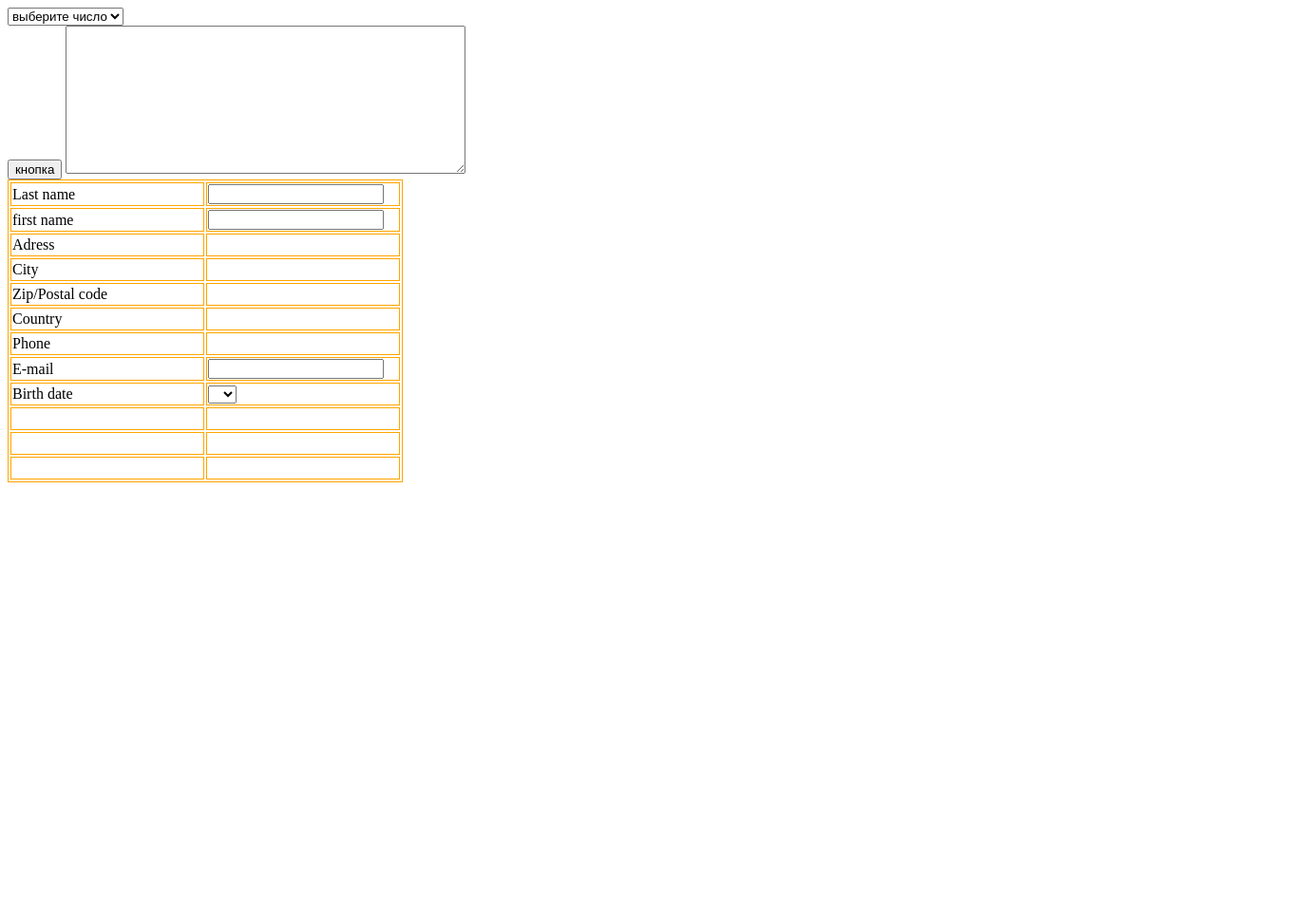
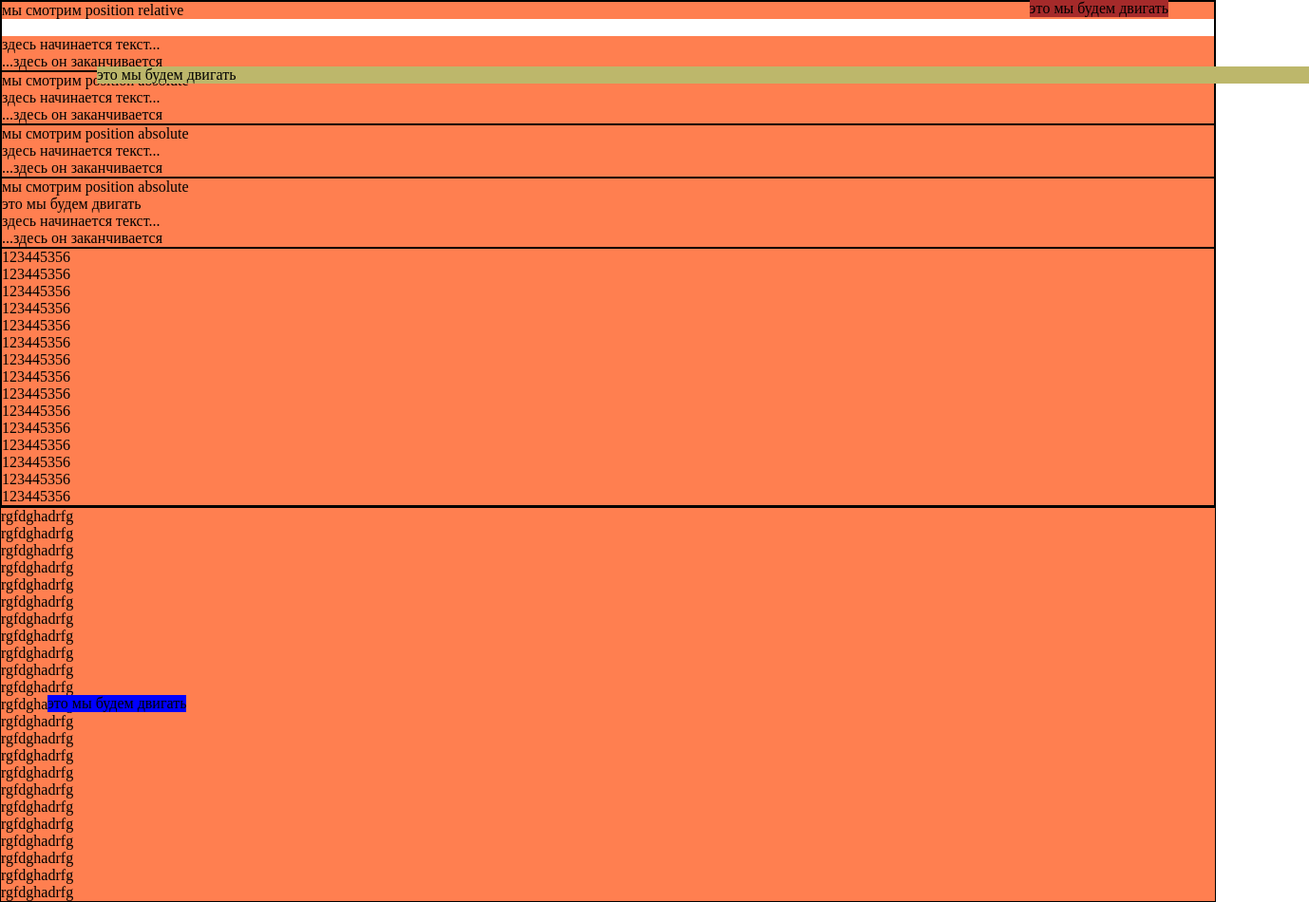
Before and after one commit to loly32/wb9, a plain HTML site: page index.html in a window 1280 px wide. Shown: the whole page at 95% size, 1378 px wide, since content can reach past the window. Before the commit the page ends 800 px from the top, so only its background shows below. Drawn offline with Linux system fonts and the light colour scheme.

Commit message:
positions

```diff
--- a/index.html
+++ b/index.html
@@ -4,276 +4,79 @@
     <meta charset="UTF-8">
     <meta http-equiv="X-UA-Compatible" content="IE=edge">
     <meta name="viewport" content="width=device-width, initial-scale=1.0">
-    <title>ппп</title>
+    <title>Document</title>
     <link rel="stylesheet" href="style.css">
 </head>
 <body>
-    <form>
-        <!-- <label for="ggg"> ввод </label>
-        <input type="text" name="ggg">
-        <br>
-        <input type="button" value="кнопка">
-        <br>
-        <input type="checkbox" name="checkbox">
-        <label for="checkbox"> нажми на меня </label>
-        <br>
-        <input type="file">
-        <br>
-        <input type="hidden">
-        <br>
-        <input type="image" src="tin.jpg">
-        <br>
-        <label for="password"> введите пароль </label>
-        <input type="password" name="password" >
-        <br>
-        <p>
-            <input type="radio" name="radio" value="radio.1" id="radio.1" >
-            <label for="radio.1"> radio.1 </label>
-            <br>
-            <input type="radio" name="radio" value="radio.2" id="radio.2" >
-            <label for="radio.2"> radio.2 </label>
-            <br>
-            <input type="radio" name="radio" value="radio.3" id="radio.3" >
-            <label for="radio.3">radio.3</label>
+    <div class="wrapper">
+        <div class="position-r">
+            <p>мы смотрим position relative</p>
+            <p id="position-r">этo мы будем двигать</p>
+            <p>здесь начинается текст...</p>
+            <p>...здесь он заканчивается</p>
+        </div>
 
+        <div class="position-a">
+            <p>мы смотрим position absolute</p>
+            <p id="position-a">этo мы будем двигать</p>
+            <p>здесь начинается текст...</p>
+            <p>...здесь он заканчивается</p>
+        </div>
+        <div class="position-f">
+            <p>мы смотрим position absolute</p>
+            <p id="position-f">этo мы будем двигать</p>
+            <p>здесь начинается текст...</p>
+            <p>...здесь он заканчивается</p>
+        </div>
+        <div class="position-s">
+            <p>мы смотрим position absolute</p>
+            <p id="position-s">этo мы будем двигать</p>
+            <p>здесь начинается текст...</p>
+            <p>...здесь он заканчивается</p>
+        </div>
 
-
-        </p>
-        <input type="submit">
-        <br>
-        <input type="reset">
-        <br>
-        html 5
-        <input type="color">
-        <br>
-        <input type="date">
-        <br>
-        <input type="datetime-local">
-        <br>
-        <input type="email">
-        <br>
-        <input type="number"><p>-только цифры</p>
-
-        <br>
-        <input type="search">
-        <br>
-        <input type="range">
-        <br>
-        <input type="tel">
-        <br>
-        <input type="time"> -->
-
-    </form>
-     <select>
-        <option value="default" selected disabled> выберите число </option>
-        <option value="1">1</option>
-        <option value="2">2</option>
-        <option value="3">3</option>
-        <option value="4">4</option>
-        <option value="5">5</option>
-     </select>
-     <br>
-     <a href="https://VK.com" target="_blank"><button type="button">кнопка</button></a>
-     <textarea cols="50" rows="10">  </textarea>
-
-     <!-- <table>
-        <tr>
-            <th>1st</th>
-            <th>2nd</th>
-            <th>3rd</th>
-        </tr>
-        <tr>
-            <td rowspan="2">1</td>
-            <td>2</td>
-            <td>3</td>
-        </tr>
-            <tr>
-
-                <td>5</td>
-                <td>6</td>
-            </tr>
-                <tr>
-                    <td colspan="2">7</td>
-                    <td>9</td>
-                </tr>
-     </table> -->
-<!--
-     <table>
-        <tr>
-            <th>1</th>
-            <th>2</th>
-            <th>3</th>
-            <th>4</th>
-            <th>5</th>
-            <th>6</th>
-            <th>7</th>
-            <th>8</th>
-        </tr>
-        <tr class="even">
-            <td></td>
-            <td></td>
-            <td></td>
-            <td></td>
-            <td></td>
-            <td></td>
-            <td></td>
-            <td></td>
-        </tr>
-            <tr class="odd">
-                <td></td>
-                <td></td>
-                <td></td>
-                <td></td>
-                <td></td>
-                <td></td>
-                <td></td>
-                <td></td>
-            </tr>
-                <tr class="even">
-                    <td></td>
-                    <td></td>
-                    <td></td>
-                    <td></td>
-                    <td></td>
-                    <td></td>
-                    <td></td>
-                    <td></td>
-                </tr>
-                <tr class="odd">
-                    <td></td>
-                    <td></td>
-                    <td></td>
-                    <td></td>
-                    <td></td>
-                    <td></td>
-                    <td></td>
-                    <td></td>
-                </tr>
-                <tr class="even">
-                    <td></td>
-                    <td></td>
-                    <td></td>
-                    <td></td>
-                    <td></td>
-                    <td></td>
-                    <td></td>
-                    <td></td>
-                </tr>
-                <tr class="odd">
-                    <td></td>
-                    <td></td>
-                    <td></td>
-                    <td></td>
-                    <td></td>
-                    <td></td>
-                    <td></td>
-                    <td></td>
-                </tr>
-                <tr class="even">
-                    <td></td>
-                    <td></td>
-                    <td></td>
-                    <td></td>
-                    <td></td>
-                    <td></td>
-                    <td></td>
-                    <td></td>
-                </tr>
-                <tr class="odd">
-                    <td></td>
-                    <td></td>
-                    <td></td>
-                    <td></td>
-                    <td></td>
-                    <td></td>
-                    <td></td>
-                    <td></td>
-                </tr>
-
-     </table> -->
-     <table>
-     <tr>
-        <td>Last name</td>
-        <td><label for="ggg"></label>
-            <input type="text" name="ggg"></td>
-    </tr>
-
-        <tr>
-            <td>first name</td>
-            <td><label for="ggg"></label>
-                <input type="text" name="ggg"></td>
-        </tr>
-
-            <tr>
-                <td> Adress</td>
-                <td></td>
-            </tr>
-
-            <tr>
-                <td>City</td>
-                <td></td>
-            </tr>
-
-            <tr>
-                <td>Zip/Postal code</td>
-                <td></td>
-            </tr>
-
-            <tr>
-                <td>Country</td>
-                <td></td>
-            </tr>
-
-            <tr>
-                <td>Phone</td>
-                <td></td>
-            </tr>
-
-            <tr>
-                <td>E-mail</td>
-                <td><input type="email"></td>
-            </tr>
-
-            <tr>
-                <td>Birth date</td>
-                <td>
-
-                        <select>
-                            <option value="default" selected disabled></option>
-                            <option value="1">1</option>
-                            <option value="2">2</option>
-                            <option value="3">3</option>
-                            <option value="4">4</option>
-                            <option value="5">5</option>
-                            <option value="5">5</option>
-                            <option value="5">5</option>
-                            <option value="5">5</option>
-                            <option value="5">5</option>
-
-                         </select>
-                </td>
-
-            </tr>
-
-            <tr>
-                <td></td>
-                <td></td>
-            </tr>
-
-            <tr>
-                <td></td>
-                <td></td>
-            </tr>
-
-            <tr>
-                <td></td>
-                <td></td>
-            </tr>
-
- </table>
-
-
-
-
+        <div>
+            <p>123445356</p>
+            <p>123445356</p>
+            <p>123445356</p>
+            <p>123445356</p>
+            <p>123445356</p>
+            <p>123445356</p>
+            <p>123445356</p>
+            <p>123445356</p>
+            <p>123445356</p>
+            <p>123445356</p>
+            <p>123445356</p>
+            <p>123445356</p>
+            <p>123445356</p>
+            <p>123445356</p>
+            <p>123445356</p>
+        </div>
+    </div>
+    <div>
+    <p>rgfdghadrfg</p>
+    <p>rgfdghadrfg</p>
+    <p>rgfdghadrfg</p>
+    <p>rgfdghadrfg</p>
+    <p>rgfdghadrfg</p>
+    <p>rgfdghadrfg</p>
+    <p>rgfdghadrfg</p>
+    <p>rgfdghadrfg</p>
+    <p>rgfdghadrfg</p>
+    <p>rgfdghadrfg</p>
+    <p>rgfdghadrfg</p>
+    <p>rgfdghadrfg</p>
+    <p>rgfdghadrfg</p>
+    <p>rgfdghadrfg</p>
+    <p>rgfdghadrfg</p>
+    <p>rgfdghadrfg</p>
+    <p>rgfdghadrfg</p>
+    <p>rgfdghadrfg</p>
+    <p>rgfdghadrfg</p>
+    <p>rgfdghadrfg</p>
+    <p>rgfdghadrfg</p>
+    <p>rgfdghadrfg</p>
+    <p>rgfdghadrfg</p>
+    </div>
 </body>
 </html>
--- a/style.css
+++ b/style.css
@@ -1,16 +1,41 @@
-table, td {
-    border: 1px solid orange;
+* {
+    margin: 0px;
+}
+
+.wrapper {
 
 }
 
-td {
-    width: 200px;
-    height: 20px;
+p {
+    background-color: coral;
 }
 
-.even > td:nth-child(even) {
-    background-color: black;
+div {
+    border: 1px solid black;
 }
-.odd > td:nth-child(odd) {
-    background-color: black;
+
+#position-r {
+    position: relative;
+    top: 50px;
+    left: 100px;
+    background-color: darkkhaki;
 }
+
+#position-a {
+    position: absolute;
+    right: 50px;
+    top: 0;
+    background-color: brown;
+}
+
+#position-f {
+    position: fixed;
+    bottom: 50px;
+    left: 50px;
+    background-color: blue;
+}
+
+.position-s {
+    position: sticky;
+    top: 0;
+}
--- /dev/null
+++ b/style2.css
@@ -0,0 +1,4 @@
+table {
+    border: 10px;
+
+}
```
Also changed, not shown: index2.html (added, +17 -0 lines), tin.jpg (deleted).
